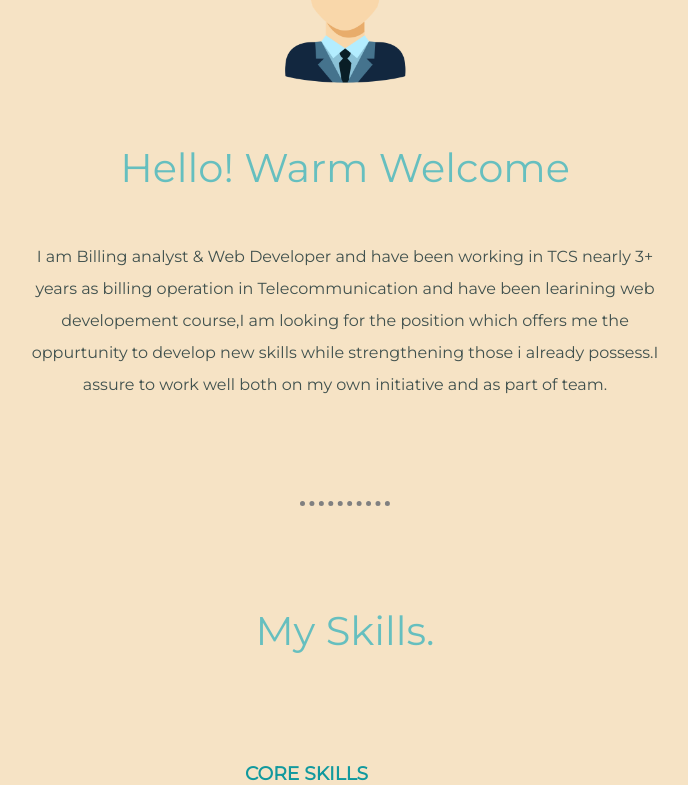
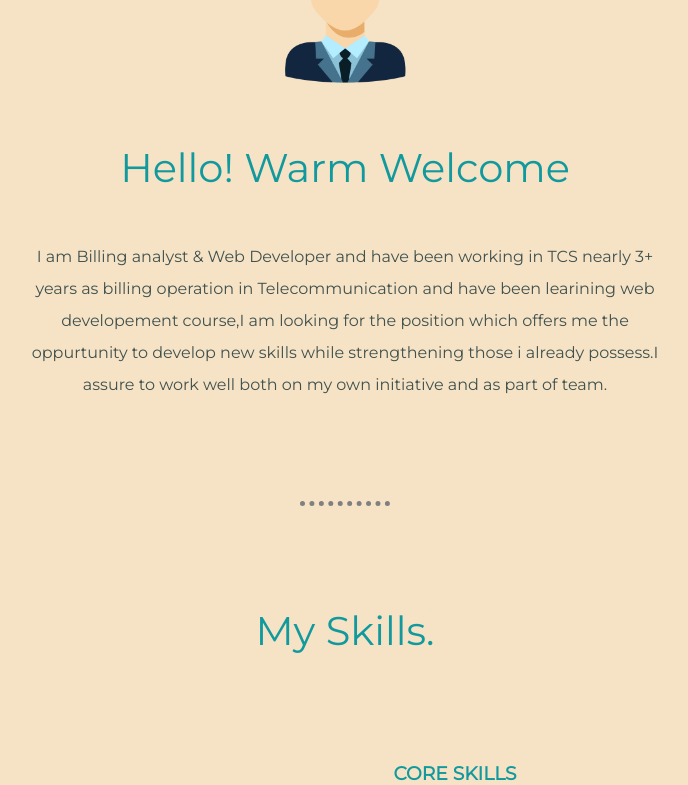
Before and after one commit to abdr60699/profile, a plain HTML site: page index.html in a window 1280 px wide. Shown: the part 817-1602 px from the top of the page, without its empty margins (295-983 px from the left). Drawn offline with Linux system fonts and the light colour scheme.

Commit message:
secound commit

```diff
--- a/css/styles.css
+++ b/css/styles.css
@@ -13,11 +13,12 @@ h1{
 
 h2 {
     font-size: 2.5rem;
-    color: #66bfbf;
+    color: #11999e;
     font-weight: normal;
 }
 h3 {
     color: #11999e;
+    text-align: center;
 }
 h4 {
     color: #11999e;
```
